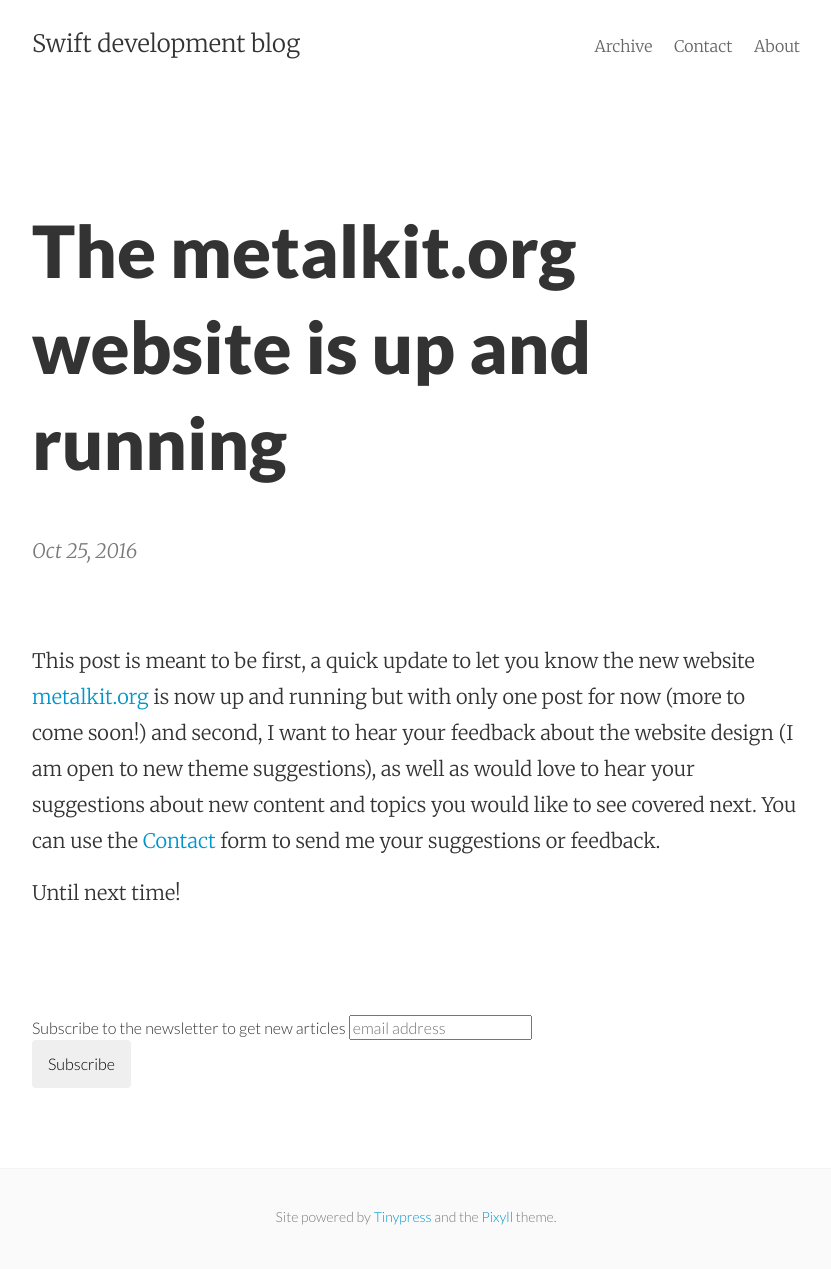
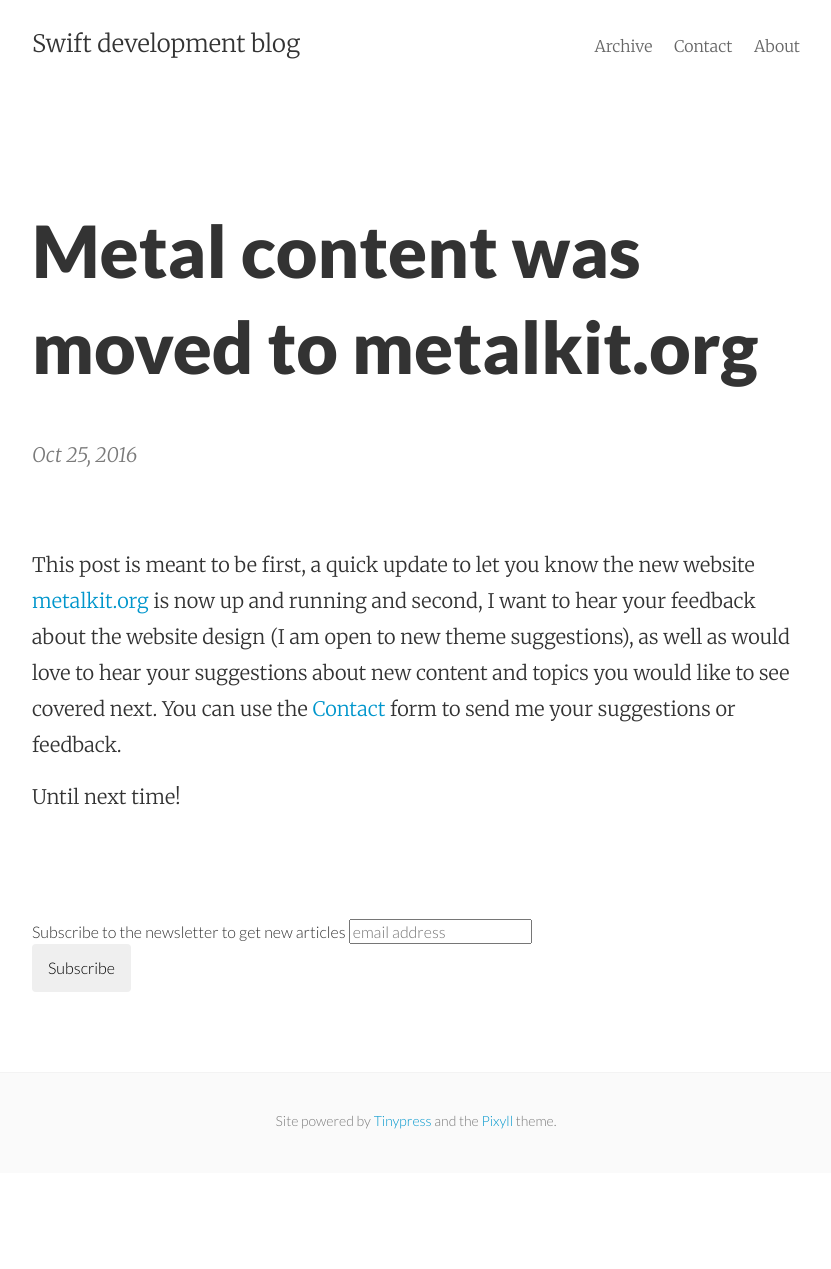
Before and after one commit to mhorga/mhorga.github.io, a Jekyll site: the page built from _posts/2016-10-25-the-metalkit-org-website-is-up-and-running.markdown, in a window 1280 px wide. Shown: the whole page, without its empty margins (224-1055 px from the left). Built offline with Jekyll 4.4.1, drawn with Linux system fonts in a browser that asks for light colours; comment, search, counter and statistics services are not loaded; after the commit the page ends 1173 px from its top, so only the background shows below that.

Commit message:
Update 2016-10-25-the-metalkit-org-website-is-up-and-running.markdown

```diff
--- a/_posts/2016-10-25-the-metalkit-org-website-is-up-and-running.markdown
+++ b/_posts/2016-10-25-the-metalkit-org-website-is-up-and-running.markdown
@@ -1,8 +1,8 @@
 ---
 published: true
-title: The metalkit.org website is up and running
+title: Metal content was moved to metalkit.org
 layout: post
 ---
-This post is meant to be first, a quick update to let you know the new website [metalkit.org](http://metalkit.org) is now up and running but with only one post for now (more to come soon!) and second, I want to hear your feedback about the website design (I am open to new theme suggestions), as well as would love to hear your suggestions about new content and topics you would like to see covered next. You can use the [Contact](http://mhorga.org/contact/) form to send me your suggestions or feedback.
+This post is meant to be first, a quick update to let you know the new website [metalkit.org](http://metalkit.org) is now up and running and second, I want to hear your feedback about the website design (I am open to new theme suggestions), as well as would love to hear your suggestions about new content and topics you would like to see covered next. You can use the [Contact](http://mhorga.org/contact/) form to send me your suggestions or feedback.
 
 Until next time!
```
